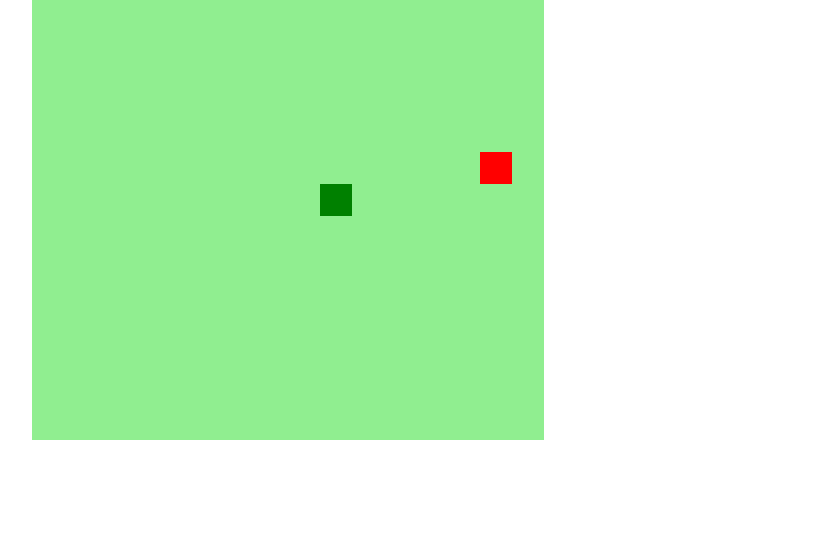
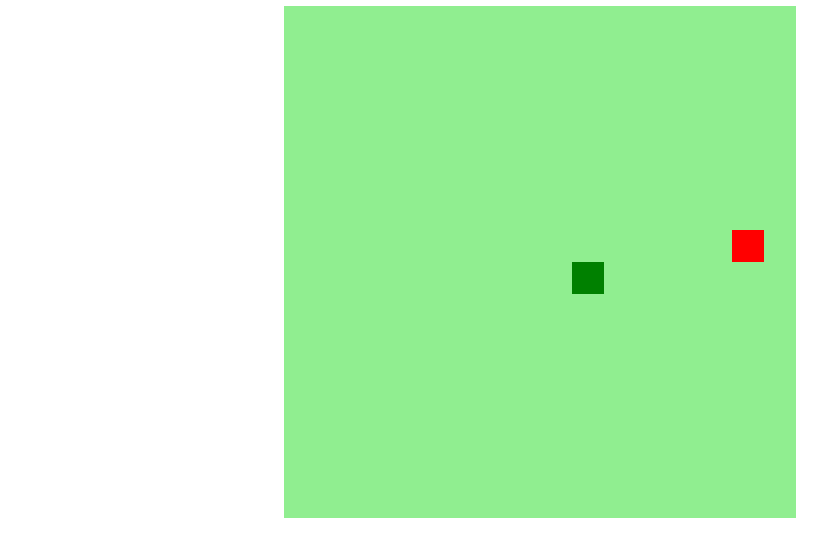
Before and after one commit to ArthurClemente/snakegame, a plain HTML site: page index.html in a window 1280 px wide. Shown: the part 244-800 px from the top of the page, without its empty margins (100-927 px from the left). Drawn offline with Linux system fonts and the light colour scheme.

Commit message:
updated.

```diff
--- a/style.css
+++ b/style.css
@@ -1,6 +1,5 @@
 body {
-    height: 95vh;
-    width: 95vh;
+    margin-top: 170px;
     display: flex;
     justify-content: center;
     align-items: center;
```
